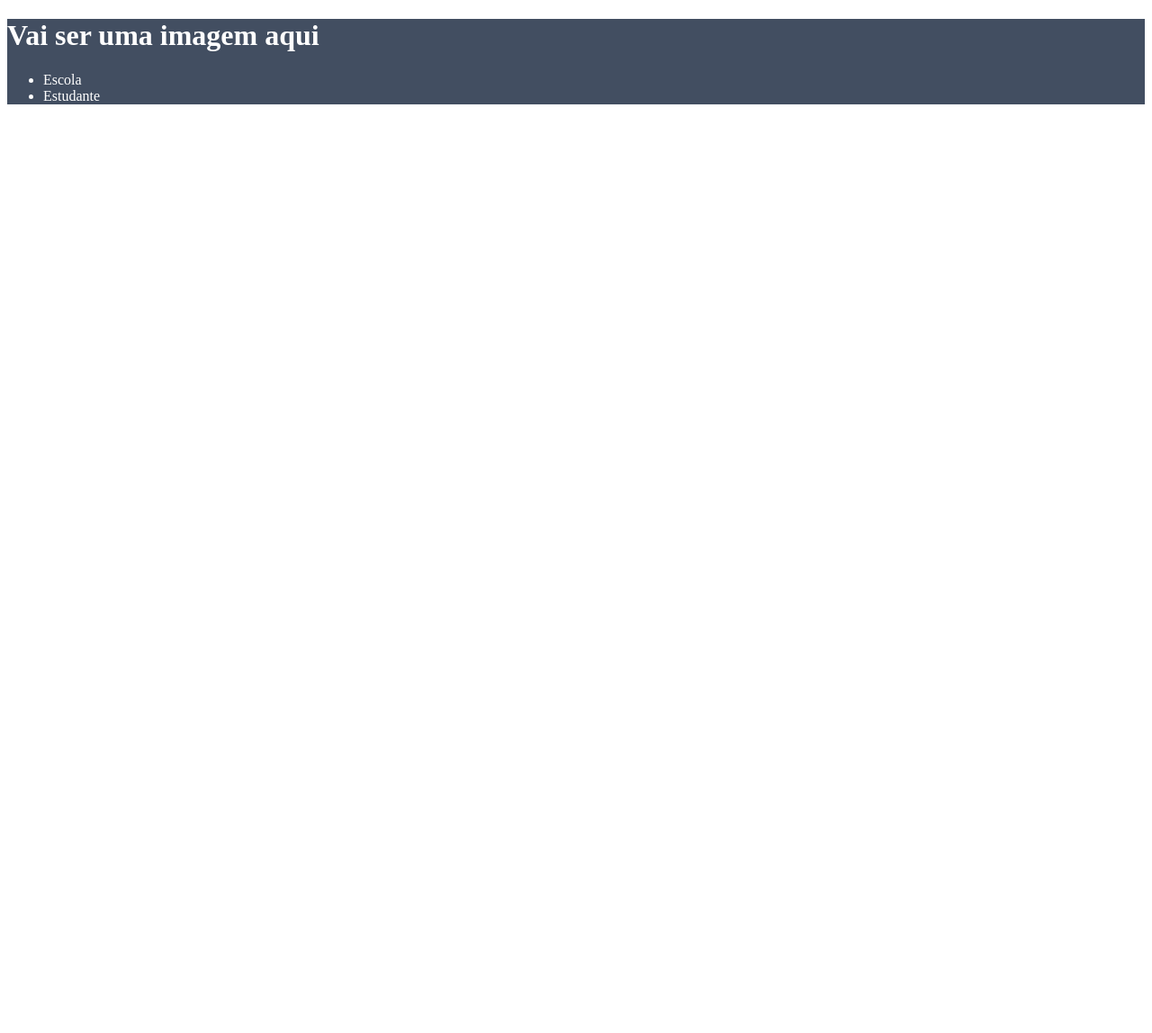
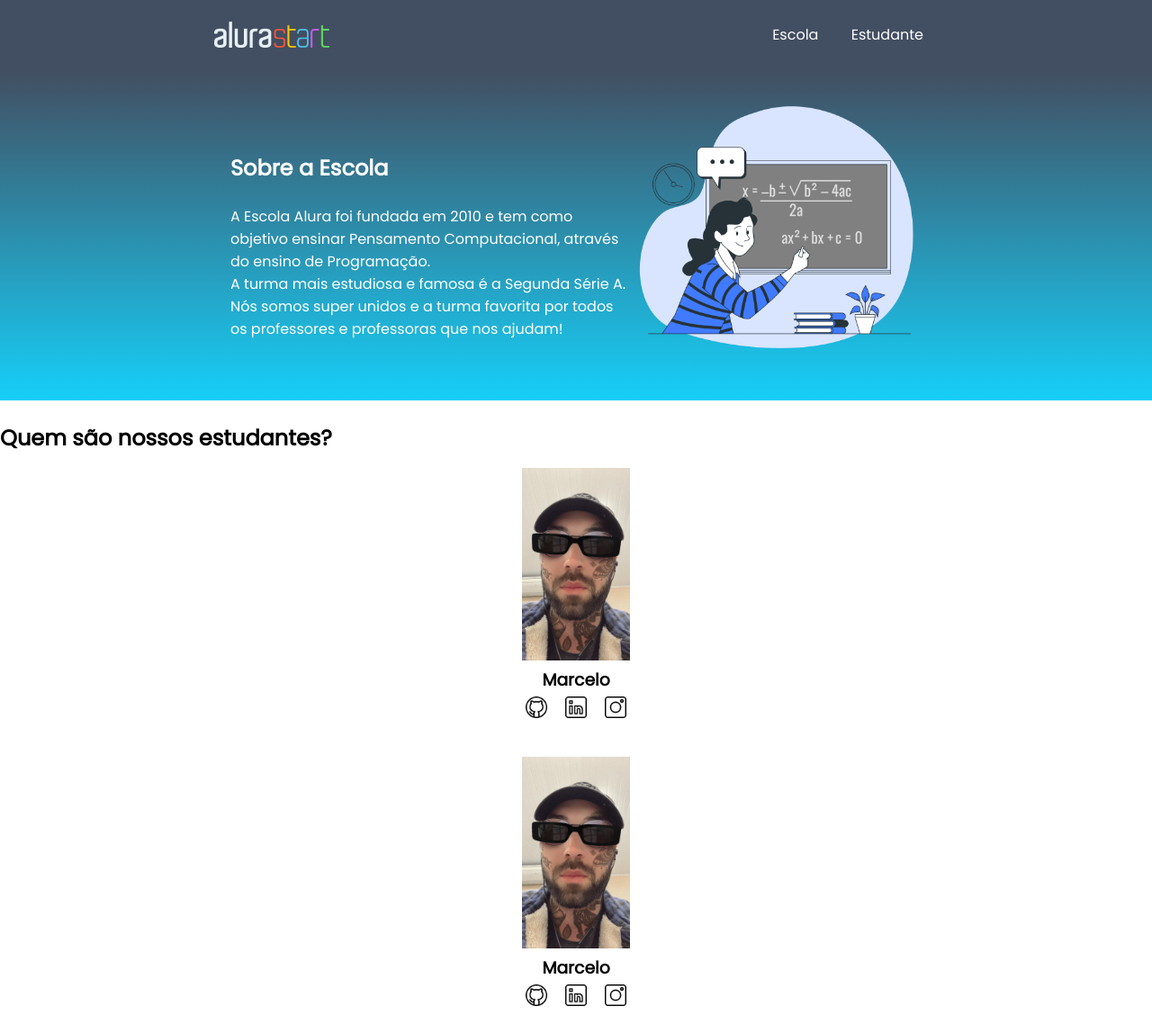
Before and after one commit to kessinhalinda/site-turma-criativa, a plain HTML site: page index.html in a window 1280 px wide. Shown: the whole page at 90% size. Before the commit the page ends 800 px from the top, so only its background shows below. Drawn offline with Linux system fonts and the light colour scheme.

Commit message:
Add files via upload

```diff
--- a/index.html
+++ b/index.html
@@ -2,18 +2,50 @@
 <html lang="en">
 <head>
     <meta charset="UTF-8">
+    <meta http-equiv="X-UA-Compatible" content="IE=edge">
     <meta name="viewport" content="width=device-width, initial-scale=1.0">
-    <title>Document</title>
-</head><link rel="stylesheet" href="style.css">
+    <title>Equipe Alura Start</title>
+    <link rel="stylesheet" href="style.css">
+    <link rel="preconnect" href="https://fonts.googleapis.com">
+    <link rel="preconnect" href="https://fonts.gstatic.com" crossorigin>
+    <link href="https://fonts.googleapis.com/css2?family=Poppins&display=swap" rel="stylesheet">
+</head>
 <body>
+    <header class="cabecalho">
+        <img class="cabecalho-imagem" src="alurastart logo.png" alt="logo da alura start">
+        <ul class="cabecalho-lista">
+            <li class="cabecalho-lista-item">Escola</li>
+            <li class="cabecalho-lista-item">Estudante</li>
+        </ul>
+    </header>
+    <section class="escola">
+        <div class="escola-div-conteudo">
+            <h2 class="escola-titulo">Sobre a Escola</h2>
+            <p class="escola-texto-um">A Escola Alura foi fundada em 2010 e tem como objetivo ensinar Pensamento Computacional, através do ensino de  Programação.</p>
+            <p class="escola-texto-dois">A turma mais estudiosa e famosa é a Segunda Série A. Nós somos super unidos e a turma favorita por todos os professores e professoras que nos ajudam!</p>
+        </div>
+        <img class="escola-imagem" src="Formula-bro.png" alt="imagem que representa uma professora em sala de aula">
+    </section>
+    <section class="estudante">
+        <h2 class="estudante-titulo">Quem são nossos estudantes?</h2>
+        <div class="estudante-todos">
+        <span></span>
+        <div class="estudante-div">
+            <img class="estudante-imagem" src="Marcelo.jpeg" alt="foto do marcelo">
+            <h3 class="estudante-nome">Marcelo</h3>
+            <a href="https://github.com/marcelopaludetto"><img class="estudante-icone" src="github.png" alt="icone github"></a>
+            <a href="https://linkedin.com/marcelopaludetto"><img class="estudante-icone" src="linkedin.png" alt="icone linkedin"></a>
+            <a href="https://instagram.com/marcelopaludetto"><img class="estudante-icone" src="instagram.png" alt="icone instagram"></a>
+        </div>
+        <div class="estudante-div">
+            <img class="estudante-imagem" src="Marcelo.jpeg" alt="foto do marcelo">
+            <h3 class="estudante-nome">Marcelo</h3>
+            <a href="https://github.com/marcelopaludetto"><img class="estudante-icone" src="github.png" alt="icone github"></a>
+            <a href="https://linkedin.com/marcelopaludetto"><img class="estudante-icone" src="linkedin.png" alt="icone linkedin"></a>
+            <a href="https://instagram.com/marcelopaludetto"><img class="estudante-icone" src="instagram.png" alt="icone instagram"></a>
+        </div>
 
-</body>
-<header>
-    <h1>Vai ser uma imagem aqui</h1>
-    <ul>
-        <li>Escola</li>
-        <li>Estudante</li>
-    </ul>
-</header>
+    </div>
+    </section>
 </body>
 </html>
--- a/style.css
+++ b/style.css
@@ -1,4 +1,64 @@
-header {
+*{
+    margin: 0;
+    padding: 0;
+}
+body {
+    font-family: 'Poppins', sans-serif;
+}
+.cabecalho {
     background-color: #424E61;
     color: white;
+    display: flex;
+    justify-content: space-around;
+    align-items: center;
+    padding: 24px 0;
 }
+
+.cabecalho-imagem{
+    width: 10%;
+}
+
+.cabecalho-lista-item{
+    display: inline-block;
+    margin: 0 16px;
+    font-size: 16px;
+}
+
+.escola-imagem{
+    width: 25%;
+}
+
+.escola{
+    background-image: linear-gradient(#424E61,#16CFF8);
+    color:white;
+    display: flex;
+    justify-content: center;
+    align-items: center;
+    padding: 24px 0;
+}
+
+.escola-div-conteudo{
+    width: 35%;
+}
+
+
+.escola-titulo{
+    padding: 24px 0;
+}
+
+.estudante{
+    padding: 24px 0;
+}
+.estudante-imagem{
+    width: 120px;
+}
+
+.estudante-icone{
+    width: 24px;
+    padding: 4px 8px;
+}
+
+.estudante-div{
+    text-align: center;
+    padding: 16px 0;
+}
```
Also changed, not shown: Formula-bro.png (added), Marcelo.jpeg (added), alurastart logo.png (added), github.png (added), instagram.png (added), linkedin.png (added), 2 other files.
